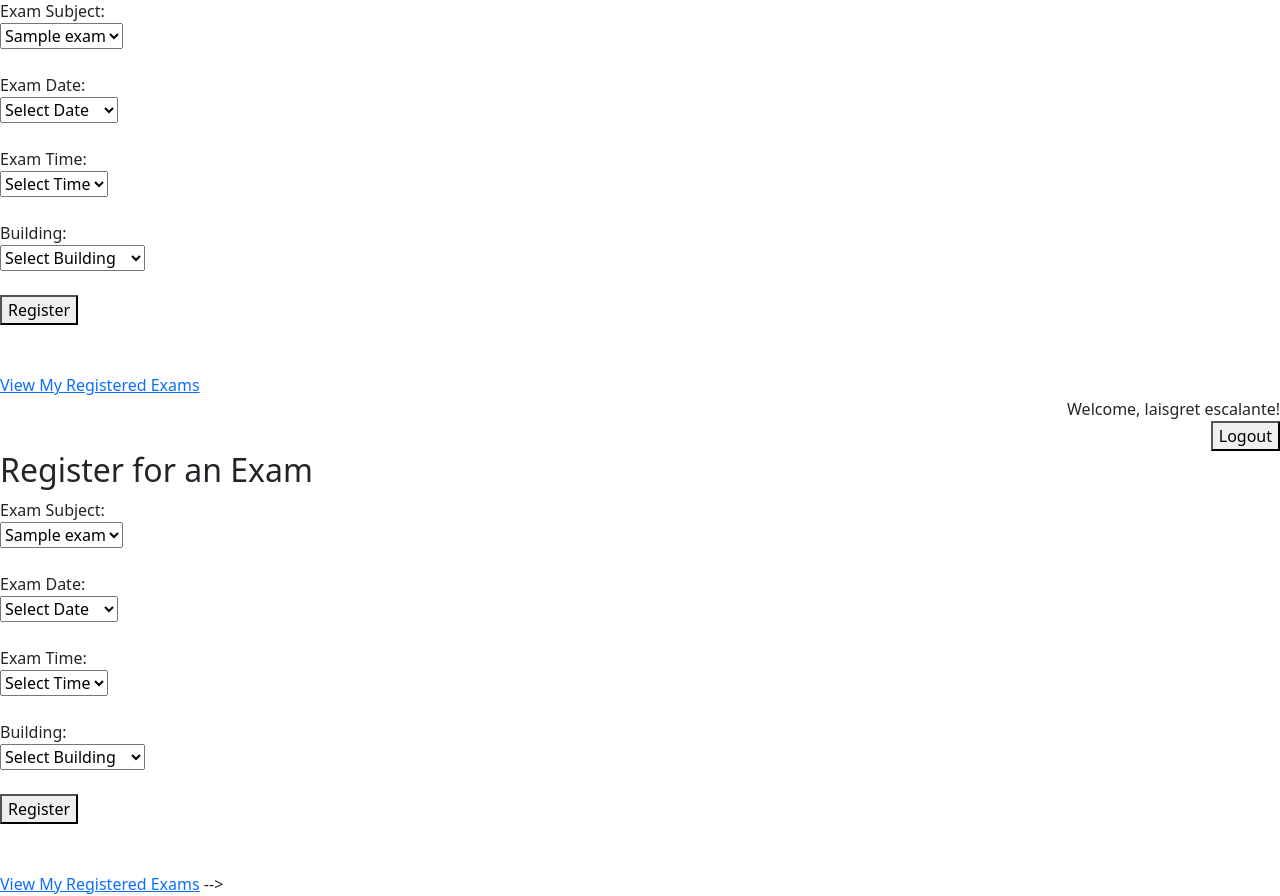
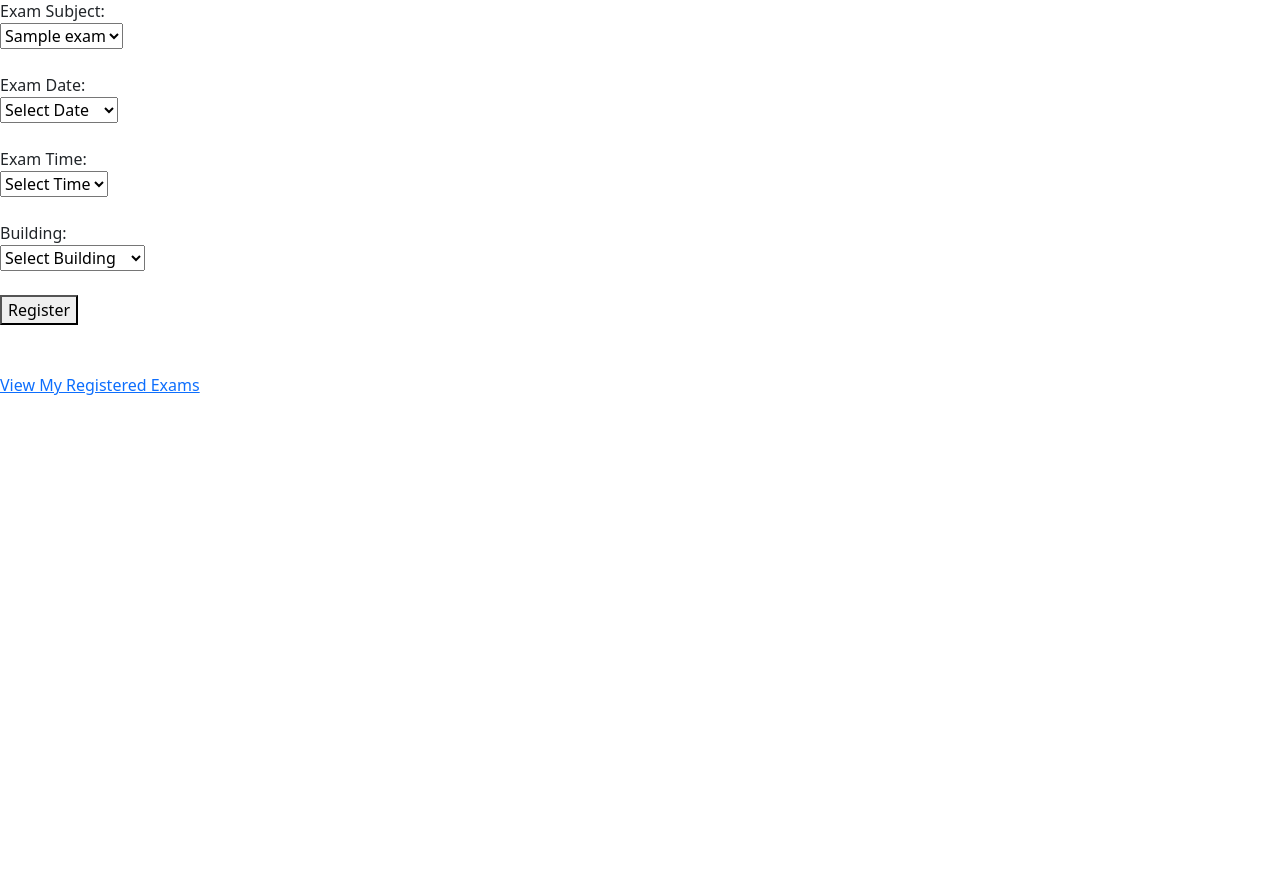
Before and after one commit to earroyo36/CSNRegistration, a Django app: page / in a window 1280 px wide. Shown: the part 101-997 px from the top of the page. After the commit the page ends 496 px from the top, so only its background shows below. Run offline with Django 5.2, Linux system fonts and the light colour scheme; a user stored in the database is signed in; tables that the repository leaves empty hold one stand-in row (values such as "Sample post").

Commit message:
Update student_home.html
Updated formatting

```diff
--- a/CsnWeb/CSNdjango/templates/student_home.html
+++ b/CsnWeb/CSNdjango/templates/student_home.html
@@ -72,78 +72,3 @@
 
 	</body>
 </html>
-
-
-
-<!--<!DOCTYPE html>
-<html lang="en">
-<head>
-    <meta charset="UTF-8">
-    <title>Student Home</title>
-</head>
-<body>
-
-<!-- Welcome with student's name -->
-<div style="text-align: right;">
-    Welcome, {{ user.first_name }} {{ user.last_name }}!<br>
-
-    <form method="POST" action="{% url 'logout' %}" style="display:inline;">
-        {% csrf_token %}
-        <button type="submit">Logout</button>
-    </form>
-</div>
-
-<h2>Register for an Exam</h2>
-
-<form method="POST" action="{% url 'register_exam' %}">
-    {% csrf_token %}
-
-    <!-- Exam Name (Subject) Dropdown -->
-    <label for="exam">Exam Subject:</label><br>
-    <select name="exam_id" required>
-        {% for exam in exams %}
-            {% if exam.examregistration_set.count < exam.capacity %}
-                <option value="{{ exam.id }}">
-                    {{ exam.exam_name }}
-                </option>
-            {% endif %}
-        {% endfor %}
-    </select><br><br>
-
-    <!-- Exam Date Dropdown (shows all exam dates) -->
-    <label for="exam_date">Exam Date:</label><br>
-    <select name="exam_date" required>
-        <option value="">Select Date</option>
-        {% for exam in exams %}
-            <option>{{ exam.exam_date }}</option>
-        {% endfor %}
-    </select><br><br>
-
-    <!-- Exam Time Dropdown (shows all exam times) -->
-    <label for="exam_time">Exam Time:</label><br>
-    <select name="exam_time" required>
-        <option value="">Select Time</option>
-        {% for exam in exams %}
-            <option>{{ exam.exam_time }}</option>
-        {% endfor %}
-    </select><br><br>
-
-    <!-- Building Static Options -->
-    <label for="building">Building:</label><br>
-    <select name="building" required>
-        <option value="">Select Building</option>
-        <option>Henderson</option>
-        <option>North Las Vegas</option>
-        <option>West Charleston</option>
-        <option>Green Valley</option>
-    </select><br><br>
-
-    <button type="submit">Register</button>
-</form>
-
-<!-- View registered exams link -->
-<br><br>
-<a href="{% url 'student_dashboard' %}">View My Registered Exams</a>
-
-</body>
-</html>-->
```
